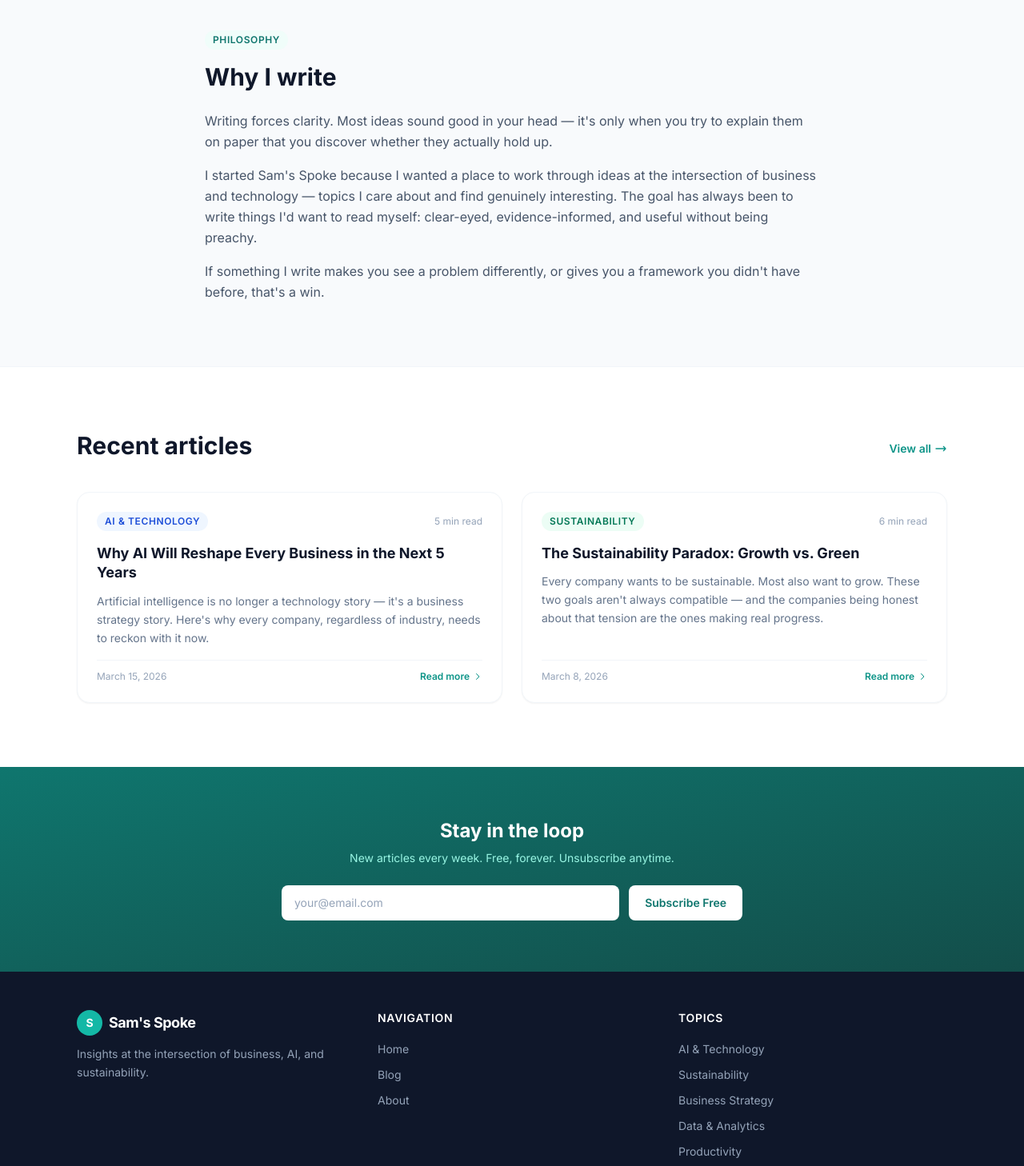
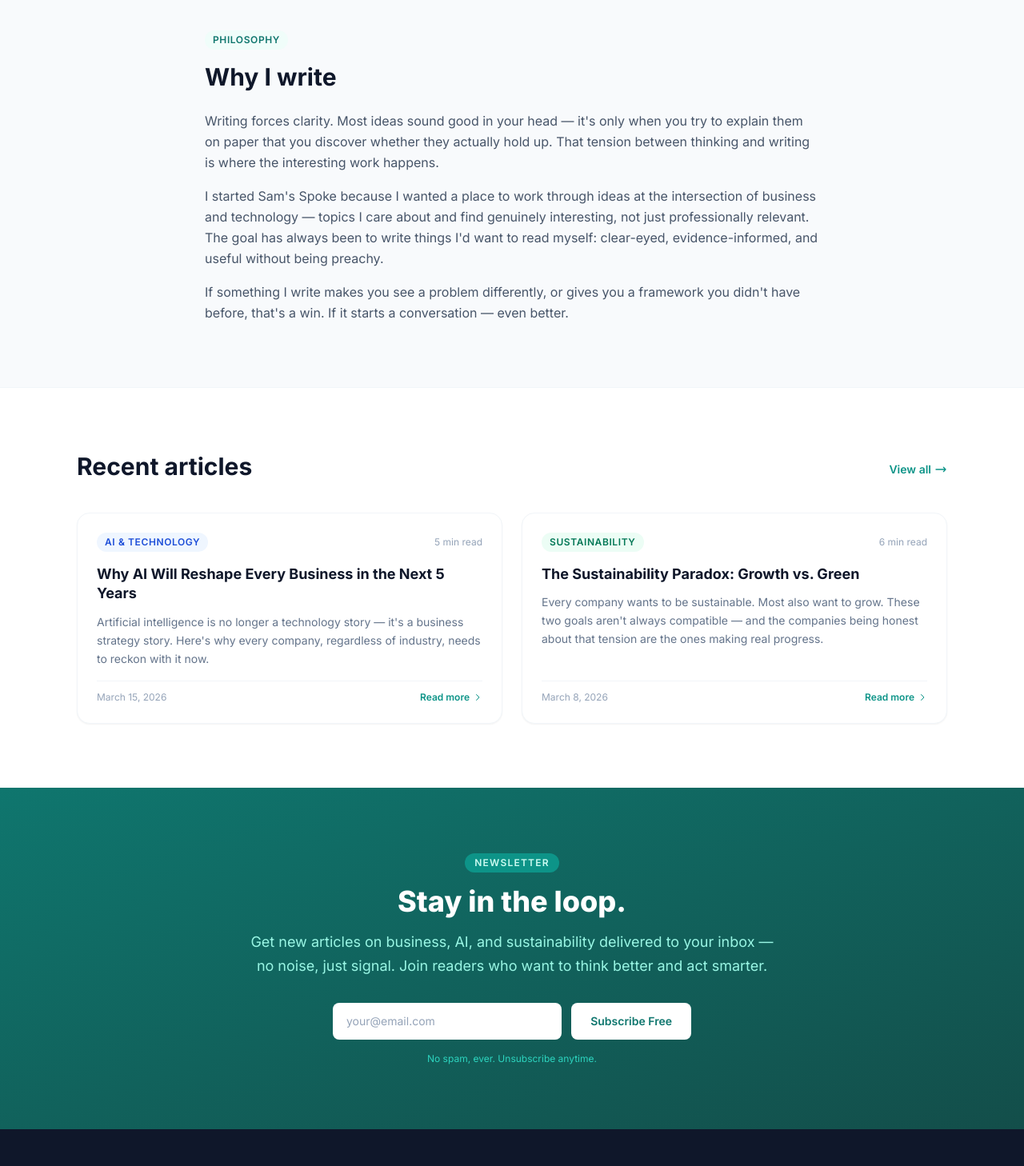
Before and after one commit to sameersk/samspoke, a Next.js app: page /about in a window 1280 px wide. Shown: the part 1380-2838 px from the top of the page at 80% size. Built offline with nearby package versions, Linux system fonts and the light colour scheme.

Commit message:
Update page.tsx

```diff
--- a/app/about/page.tsx
+++ b/app/about/page.tsx
@@ -2,54 +2,102 @@ import type { Metadata } from "next";
 import Link from "next/link";
 import Image from "next/image";
 import BlogCard from "@/components/BlogCard";
+import NewsletterCTA from "@/components/NewsletterCTA";
 import { getAllPosts } from "@/lib/posts";
 
 export const metadata: Metadata = {
   title: "About",
-  description: "Sameer is a writer and analyst exploring the intersection of business strategy, data analytics, AI, and sustainability — based in Singapore.",
+  description:
+    "Sameer is a writer and analyst exploring the intersection of business strategy, data analytics, AI, and sustainability — based in Singapore.",
 };
 
 const focusAreas = [
-  { icon: "🤖", title: "AI & Technology", desc: "How artificial intelligence is transforming industries, workflows, and decision-making." },
-  { icon: "🌱", title: "Sustainability", desc: "The business case for green, the tensions between growth and planet, and what real progress looks like." },
-  { icon: "📊", title: "Data & Analytics", desc: "Making sense of data to make better decisions — frameworks, pitfalls, and practical tools." },
-  { icon: "💼", title: "Business Strategy", desc: "How companies compete, adapt, and build lasting advantage in a changing world." },
-  { icon: "⚡", title: "Productivity", desc: "The habits, systems, and environments that help individuals do their best work consistently." },
+  {
+    icon: "🤖",
+    title: "AI & Technology",
+    desc: "How artificial intelligence is transforming industries, workflows, and decision-making.",
+  },
+  {
+    icon: "🌱",
+    title: "Sustainability",
+    desc: "The business case for green, the tensions between growth and planet, and what real progress looks like.",
+  },
+  {
+    icon: "📊",
+    title: "Data & Analytics",
+    desc: "Making sense of data to make better decisions — frameworks, pitfalls, and practical tools.",
+  },
+  {
+    icon: "💼",
+    title: "Business Strategy",
+    desc: "How companies compete, adapt, and build lasting advantage in a changing world.",
+  },
+  {
+    icon: "⚡",
+    title: "Productivity",
+    desc: "The habits, systems, and environments that help individuals do their best work consistently.",
+  },
 ];
 
 export default function AboutPage() {
   const recentPosts = getAllPosts().slice(0, 2);
+
   return (
     <div className="min-h-screen bg-white">
+      {/* Hero */}
       <div className="bg-gradient-to-br from-slate-50 to-teal-50 px-4 sm:px-6 lg:px-8 pt-16 pb-20 border-b border-slate-100">
         <div className="max-w-6xl mx-auto">
           <div className="grid grid-cols-1 lg:grid-cols-2 gap-14 items-center">
+            {/* Text */}
             <div>
               <span className="tag tag-teal mb-4 inline-block">About</span>
-              <h1 className="text-4xl sm:text-5xl font-extrabold text-slate-900 mb-6 leading-tight">Hi, I&apos;m Sameer.</h1>
-              <p className="text-lg text-slate-600 leading-relaxed mb-5">I&apos;m a writer and analyst exploring the intersection of business strategy, data analytics, artificial intelligence, and sustainability. Based in Singapore, I write to make complex ideas accessible and actionable.</p>
-              <p className="text-lg text-slate-600 leading-relaxed mb-8">From how AI is reshaping industries to the small habits that compound into big results — Sam&apos;s Spoke is my space to think in public, share what I&apos;m learning, and start conversations about the ideas that matter.</p>
+              <h1 className="text-4xl sm:text-5xl font-extrabold text-slate-900 mb-6 leading-tight">
+                Hi, I&apos;m Sameer.
+              </h1>
+              <p className="text-lg text-slate-600 leading-relaxed mb-5">
+                I&apos;m a writer and analyst exploring the intersection of business
+                strategy, data analytics, artificial intelligence, and
+                sustainability. Based in Singapore, I write to make complex ideas
+                accessible and actionable.
+              </p>
+              <p className="text-lg text-slate-600 leading-relaxed mb-8">
+                From how AI is reshaping industries to the small habits that
+                compound into big results — Sam&apos;s Spoke is my space to think in
+                public, share what I&apos;m learning, and start conversations about
+                the ideas that matter.
+              </p>
               <div className="flex flex-wrap gap-4">
                 <Link href="/blog" className="btn-primary">Read the Blog</Link>
                 <Link href="#newsletter" className="btn-outline">Subscribe</Link>
               </div>
             </div>
+
+            {/* Photo */}
             <div className="flex justify-center lg:justify-end">
               <div className="relative">
                 <div className="absolute -inset-4 rounded-3xl bg-gradient-to-br from-teal-100 to-slate-100 opacity-70" />
                 <div className="relative w-64 h-72 sm:w-72 sm:h-80 rounded-3xl overflow-hidden border-4 border-white shadow-xl">
-                  <Image src="/headshot.jpg" alt="Sameer — writer and analyst" fill className="object-cover object-top" sizes="(max-width: 640px) 256px, 288px" />
+                  <Image
+                    src="/headshot.jpg"
+                    alt="Sameer — writer and analyst"
+                    fill
+                    className="object-cover object-top"
+                    sizes="(max-width: 640px) 256px, 288px"
+                  />
                 </div>
               </div>
             </div>
           </div>
         </div>
       </div>
+
+      {/* What I write about */}
       <div className="max-w-6xl mx-auto px-4 sm:px-6 lg:px-8 py-20">
         <div className="mb-10">
           <h2 className="section-heading">What I write about</h2>
           <p className="section-subheading">Five lenses on the modern world of work and technology.</p>
         </div>
+
         <div className="grid grid-cols-1 sm:grid-cols-2 lg:grid-cols-3 gap-5">
           {focusAreas.map((area) => (
             <div key={area.title} className="card p-6 hover:border-teal-200 hover:bg-teal-50/30 transition-all">
@@ -60,36 +108,55 @@ export default function AboutPage() {
           ))}
         </div>
       </div>
+
+      {/* Why I write */}
       <div className="bg-slate-50 px-4 sm:px-6 lg:px-8 py-20 border-t border-b border-slate-100">
         <div className="max-w-3xl mx-auto">
           <span className="tag tag-teal mb-4 inline-block">Philosophy</span>
           <h2 className="section-heading mb-6">Why I write</h2>
           <div className="space-y-4 text-slate-600 text-base leading-relaxed">
-            <p>Writing forces clarity. Most ideas sound good in your head — it&apos;s only when you try to explain them on paper that you discover whether they actually hold up.</p>
-            <p>I started Sam&apos;s Spoke because I wanted a place to work through ideas at the intersection of business and technology — topics I care about and find genuinely interesting. The goal has always been to write things I&apos;d want to read myself: clear-eyed, evidence-informed, and useful without being preachy.</p>
-            <p>If something I write makes you see a problem differently, or gives you a framework you didn&apos;t have before, that&apos;s a win.</p>
+            <p>
+              Writing forces clarity. Most ideas sound good in your head — it&apos;s
+              only when you try to explain them on paper that you discover whether
+              they actually hold up. That tension between thinking and writing is
+              where the interesting work happens.
+            </p>
+            <p>
+              I started Sam&apos;s Spoke because I wanted a place to work through
+              ideas at the intersection of business and technology — topics I care
+              about and find genuinely interesting, not just professionally relevant.
+              The goal has always been to write things I&apos;d want to read myself:
+              clear-eyed, evidence-informed, and useful without being preachy.
+            </p>
+            <p>
+              If something I write makes you see a problem differently, or gives
+              you a framework you didn&apos;t have before, that&apos;s a win. If it
+              starts a conversation — even better.
+            </p>
           </div>
         </div>
       </div>
+
+      {/* Recent posts */}
       <div className="max-w-6xl mx-auto px-4 sm:px-6 lg:px-8 py-20">
         <div className="flex items-center justify-between mb-8">
           <h2 className="section-heading">Recent articles</h2>
-          <Link href="/blog" className="text-sm font-semibold text-teal-600 hover:text-teal-800 transition-colors flex items-center gap-1">View all <svg className="w-4 h-4" fill="none" stroke="currentColor" viewBox="0 0 24 24"><path strokeLinecap="round" strokeLinejoin="round" strokeWidth={2} d="M17 8l4 4m0 0l-4 4m4-4H3" /></svg></Link>
+          <Link href="/blog" className="text-sm font-semibold text-teal-600 hover:text-teal-800 transition-colors flex items-center gap-1">
+            View all
+            <svg className="w-4 h-4" fill="none" stroke="currentColor" viewBox="0 0 24 24">
+              <path strokeLinecap="round" strokeLinejoin="round" strokeWidth={2} d="M17 8l4 4m0 0l-4 4m4-4H3" />
+            </svg>
+          </Link>
         </div>
         <div className="grid grid-cols-1 sm:grid-cols-2 gap-6">
-          {recentPosts.map((post) => (<BlogCard key={post.slug} post={post} />))}
+          {recentPosts.map((post) => (
+            <BlogCard key={post.slug} post={post} />
+          ))}
         </div>
       </div>
-      <section id="newsletter" className="py-16 px-4 sm:px-6 lg:px-8 bg-gradient-to-br from-teal-700 to-teal-900 text-center">
-        <div className="max-w-xl mx-auto">
-          <h2 className="text-2xl font-bold text-white mb-2">Stay in the loop</h2>
-          <p className="text-teal-200 mb-6 text-sm">New articles every week. Free, forever. Unsubscribe anytime.</p>
-          <form className="flex flex-col sm:flex-row gap-3" onSubmit={(e) => e.preventDefault()}>
-            <input type="email" placeholder="your@email.com" className="flex-1 px-4 py-3 rounded-lg bg-white text-slate-800 placeholder-slate-400 text-sm focus:outline-none focus:ring-2 focus:ring-teal-300" />
-            <button type="submit" className="px-5 py-3 bg-white text-teal-700 font-semibold rounded-lg hover:bg-teal-50 transition-colors text-sm shrink-0">Subscribe Free</button>
-          </form>
-        </div>
-      </section>
+
+      {/* Newsletter */}
+      <NewsletterCTA />
     </div>
   );
 }
```
